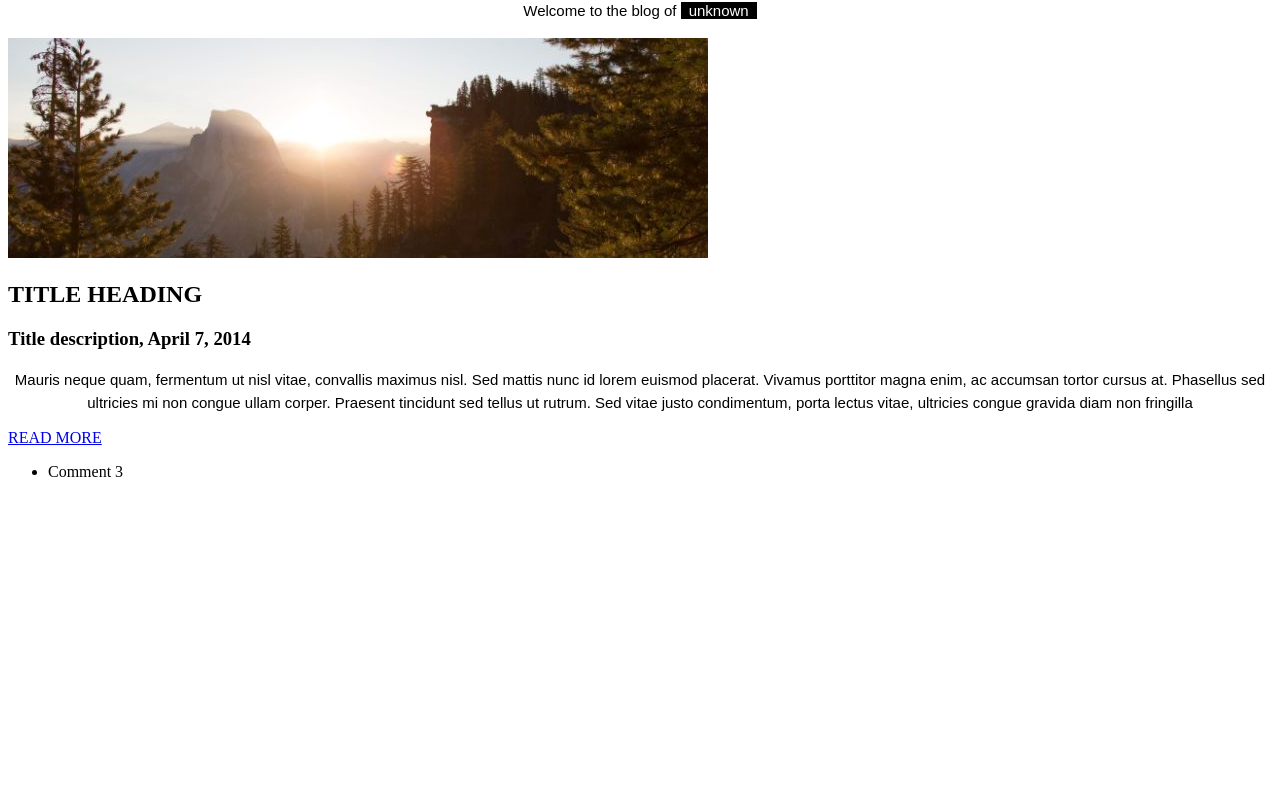
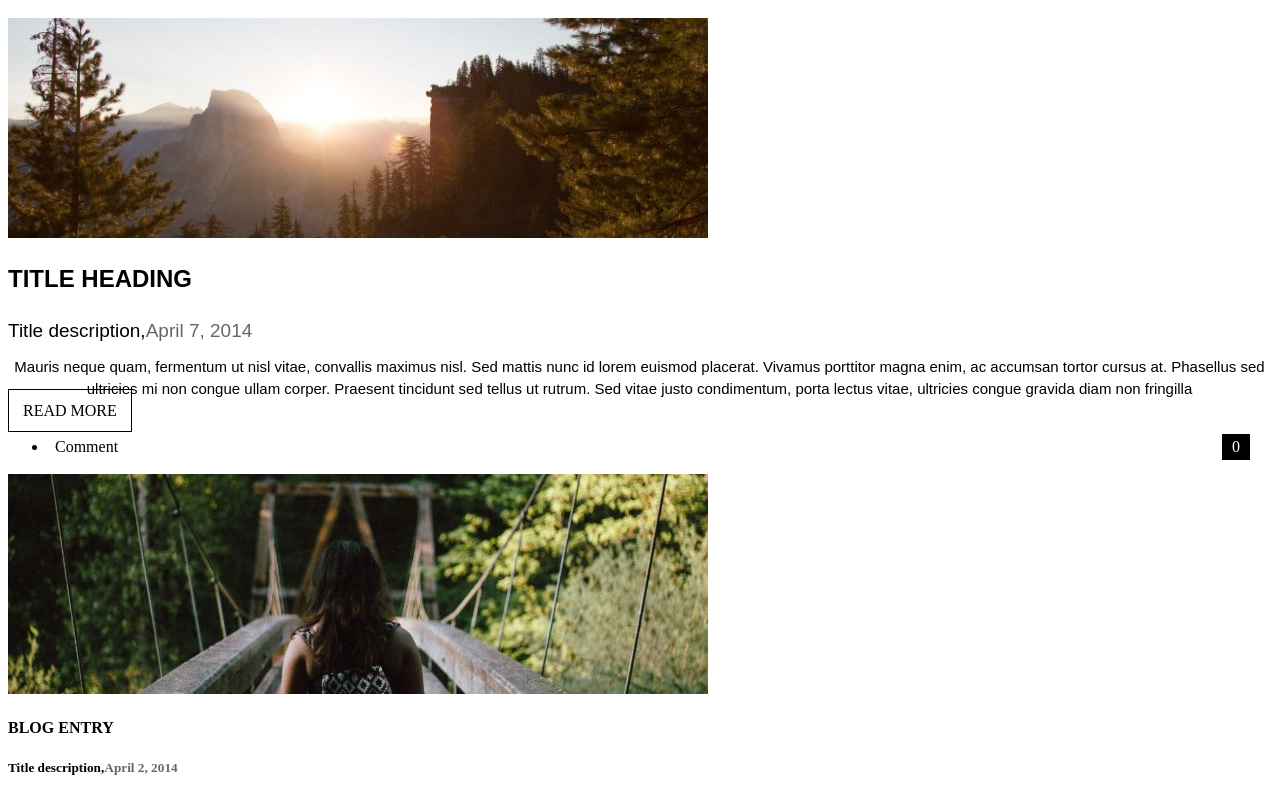
Before and after one commit to laura-ibro/my-bloger, a plain HTML site: page index.html in a window 1280 px wide. Shown: the part 139-934 px from the top of the page. Before the commit the page ends 800 px from the top, so only its background shows below. Drawn offline with Linux system fonts and the light colour scheme.

Commit message:
bolg 17/002/2020

```diff
--- a/index.html
+++ b/index.html
@@ -1,3 +1,4 @@
+
 <!DOCTYPE Html>
 <!DOCTYPE html>
 <html>
@@ -6,10 +7,10 @@
 <link rel="stylesheet" type="text/css" href="style.css">
 </head>
 <body>
-	<header class="header"></header>
+	<header class="header">
 
 
-	<div>
+	<div >
         <h1>MY BLOG</h1>
 
          <p>Welcome to the blog of
@@ -17,17 +18,20 @@
          <span class="unknown">unknown</span><br>
 
      </p>
+ </div>
+</header>
+
+     <div class="colone">
+
           <div class="natyre">
-
 	           <img src="image/woods.jpg">
-	  </div>
-
 	      </div>
 
 
           <div class="one">
 	        <h2>TITLE HEADING</h2>
-	<h3>Title description, April 7, 2014</h3>
+	        <h3>Title description,<span class="data">April 7, 2014</span></h3>
+          </div>
 	          <p>Mauris neque quam, fermentum ut nisl vitae, convallis maximus nisl. Sed mattis nunc id lorem euismod placerat. Vivamus porttitor magna enim, ac accumsan tortor cursus at. Phasellus sed ultricies mi non congue ullam corper. Praesent tincidunt sed tellus ut rutrum. Sed vitae justo condimentum, porta lectus vitae, ultricies congue gravida diam non fringilla</p>
 
 
@@ -37,10 +41,18 @@
 
         </div>
 		<ul class="ul-class">
-			<li class="border-none">Comment<span class="three"> 3</span></li>
+			<li class="border-none">Comment<span class="zero"> 0</span></li>
 		</ul>
 	</div>
 
+
+
+
+<div>
+	<img src="image/bridge.jpg">
+	<h4>BLOG ENTRY</h4>
+	<h5>Title description,<span class="data">April 2, 2014</span></h3>
+	<p>Mauris neque quam, fermentum ut nisl vitae, convallis maximus nisl. Sed mattis nunc id lorem euismod placerat. Vivamus porttitor magna enim, ac accumsan tortor cursus at. Phasellus sed ultricies mi non congue ullam corper. Praesent tincidunt sed tellus ut rutrum. Sed vitae justo condimentum, porta lectus vitae, ultricies congue gravida diam non fringilla</p>
 </div>
 
 
--- a/style.css
+++ b/style.css
@@ -42,3 +42,92 @@ p {
     vertical-align: middle;
     border-style: none;
 }
+
+.one{
+	font-weight: bolder;
+	font-size: 15px;
+	line-height: 1.5;
+	padding: 0.15px , 16px;
+
+}
+
+p{
+	font-size: 15px;
+	line-height: 1.5;
+	display: block;
+	margin: 1px 1px 0 0;
+}
+
+h2{
+	font-size: 24px;
+	line-height: 1.5;
+	/*font-weight: bolder;*/
+	font-family:  Raleway , sans-serif;
+
+}
+
+
+h3{
+	font-family: "Raleway" ,sans-serif;
+	font-size: 19px;
+	line-height: 1.5;
+	margin: 10px 0;
+	font-weight: 400;
+}
+
+.data{
+	opacity: 0.6;
+
+}
+
+.buttons{
+	color: black !important;
+	background-color: #fff,  !important;
+	padding: 12px 14px;
+	border: 1px solid;
+	vertical-align: middle;
+    overflow: hidden;
+    text-decoration: none;
+    text-align: center;
+    cursor: pointer;
+    white-space: nowrap;
+}
+
+.buttons:hover {
+	color: black !important;
+	background-color: #fff,  !important;
+	padding: 12px 14px;
+	border: 1px solid;
+	vertical-align: middle;
+    overflow: hidden;
+    text-decoration: none;
+    text-align: center;
+    cursor: pointer;
+    white-space: nowrap;
+
+}
+
+.zero {
+    float: right;
+    margin-top: -4px;
+    background-color: black;
+    color: white;
+    padding: 4px 10px;
+    border: 50%;
+    display: inline-block;
+}
+.border-none{
+	padding: 2px 7px;
+    margin-right: 15px;
+}
+.colone{
+	display: block;
+	width: 100%;
+	float: left;
+	box-shadow: 400px;
+
+}
+
+.colone-two{
+	display: inline-block;
+}
```
Also changed, not shown: image/avatar_g.jpg (added), image/bridge.jpg (added). Lines whose indentation alone changed are shown as unchanged.
